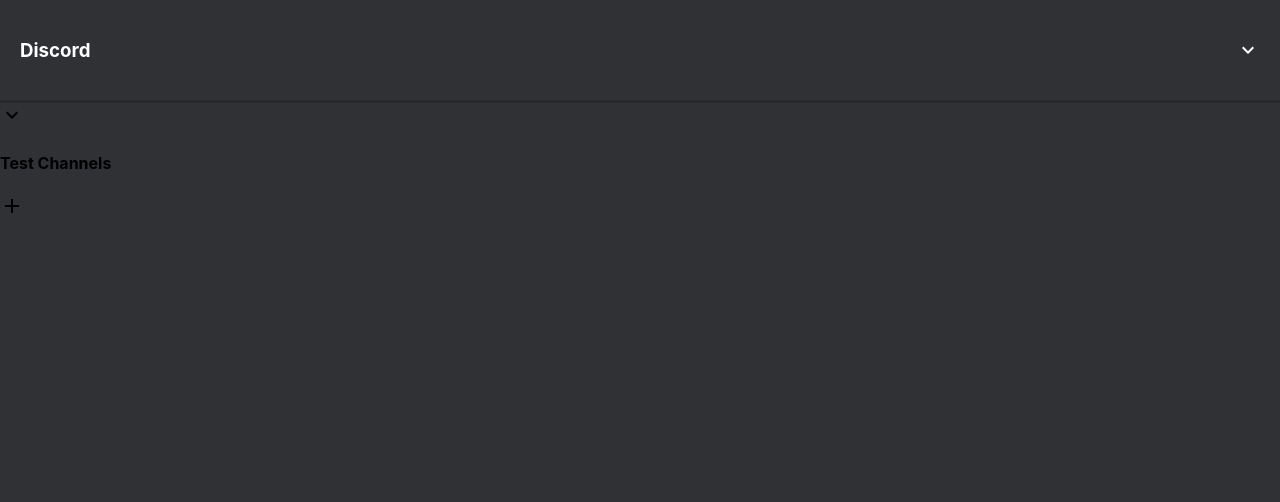
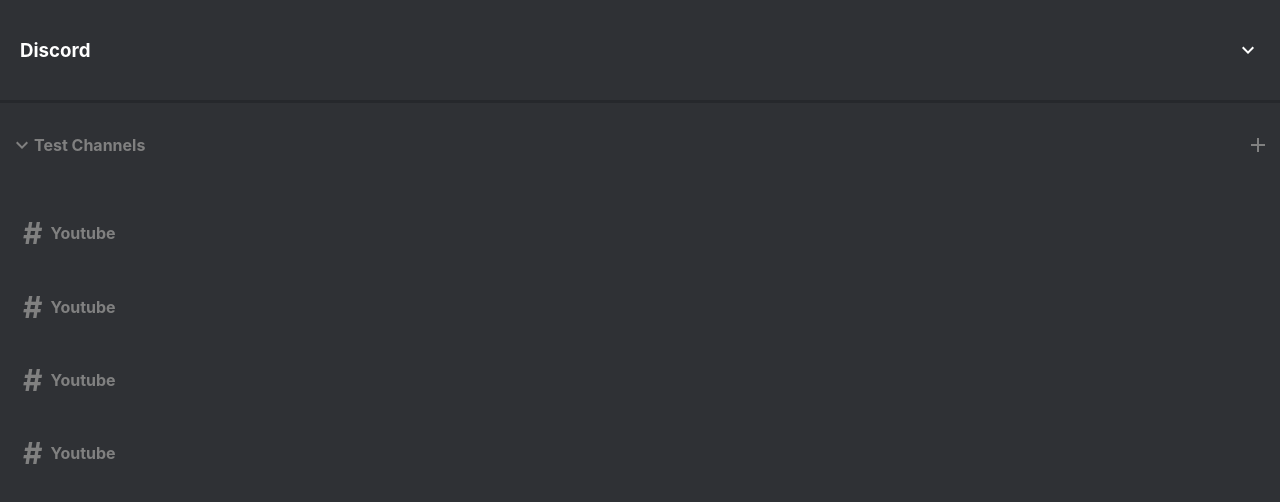
Before and after one commit to hari-bhandari/discord-clone, a React (Create React App) app: page / in a window 1280 px wide. Shown: the top 502 px of the page. Built offline with nearby package versions, Linux system fonts and the light colour scheme.

Commit message:
added sidebar channel

```diff
--- a/src/Components/Layout/Sidebar/Sidebar.css
+++ b/src/Components/Layout/Sidebar/Sidebar.css
@@ -18,3 +18,18 @@
 .sidebar__channels{
     flex: 1;
 }
+.sidebar__addChannel:hover{
+    color: white;
+}
+.sidebar__channelsHeader{
+    display: flex;
+    justify-content: space-between;
+    align-items: center;
+    padding: 10px;
+    background-color: #2f3135;
+    color: grey;
+}
+.sidebar__header{
+    display: flex;
+    align-items: center;
+}
--- a/src/Components/Layout/Sidebar/Sidebar.js
+++ b/src/Components/Layout/Sidebar/Sidebar.js
@@ -2,6 +2,7 @@
 import ExpandMoreIcon from '@material-ui/icons/ExpandMore';
 import AddIcon from '@material-ui/icons/Add';
 import './Sidebar.css'
+import SidebarChannel from "./SidebarChannel";
 const Sidebar = () => {
     return (
         <div className={"sidebar"}>
@@ -17,10 +18,14 @@
                     </div>
                     <AddIcon className="sidebar__addChannel"/>
                 </div>
+                <div className="sidebar__channelsList">
+                    <SidebarChannel/>
+                    <SidebarChannel/>
+                    <SidebarChannel/>
+                    <SidebarChannel/>
+                </div>
             </div>
-            <div className="sidebar__channelsList">
 
-            </div>
         </div>
     );
 };
--- /dev/null
+++ b/src/Components/Layout/Sidebar/SidebarChannel.css
@@ -0,0 +1,17 @@
+.sidebarChannel:hover>h4{
+    color: white;
+    background-color: #40464b;
+
+}
+.sidebarChannel >h4{
+    display: flex;
+    padding-left: 15px;
+    align-items: center;
+    background-color: #2f3135;
+    color: gray;
+    cursor: pointer;
+}
+.sidebarChannel__hash{
+    font-size: 30px;
+    padding: 8px;
+}
--- /dev/null
+++ b/src/Components/Layout/Sidebar/SidebarChannel.js
@@ -0,0 +1,11 @@
+import React from 'react';
+import './SidebarChannel.css'
+const SidebarChannel = ({id,channel}) => {
+    return (
+        <div className="sidebarChannel">
+            <h4><span className="sidebarChannel__hash">#</span>Youtube</h4>
+        </div>
+    );
+};
+
+export default SidebarChannel;
```
